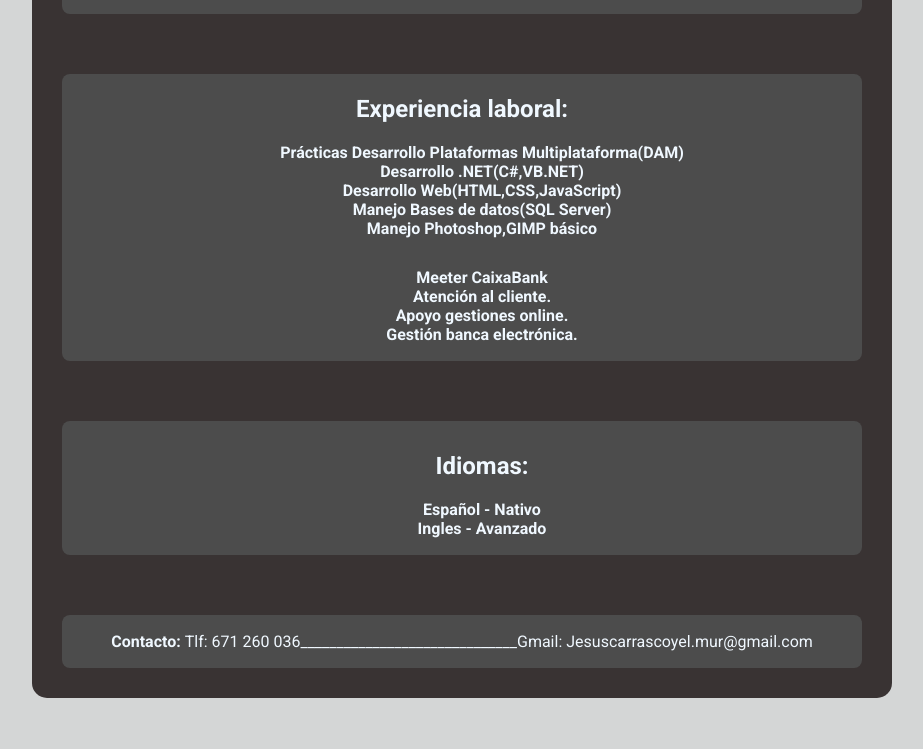
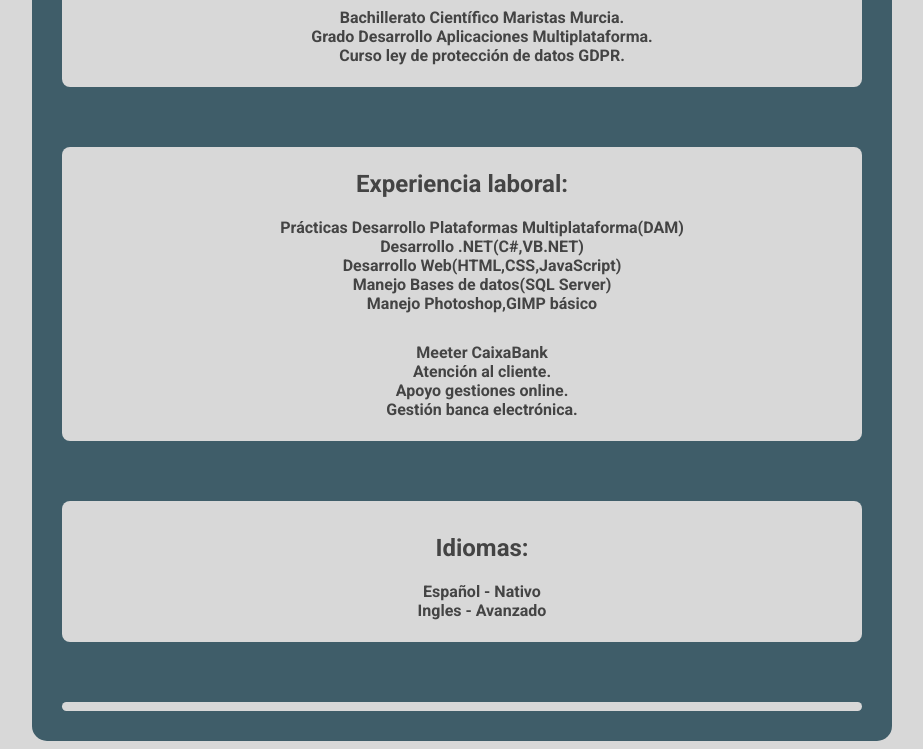
Before and after one commit to Jesuscy/Bootcamp, a plain HTML site: page 01.CurriculumCss/01-Curriculum.html in a window 1280 px wide. Shown: the part 650-1399 px from the top of the page, without its empty margins (178-1101 px from the left). Before the commit the page ends 1356 px from the top, so only its background shows below. Drawn offline with Linux system fonts and the light colour scheme.

Commit message:
cambios CV

```diff
--- a/01.CurriculumCss/01-Curriculum.css
+++ b/01.CurriculumCss/01-Curriculum.css
@@ -1,25 +1,33 @@
 .cv {
 
     width: 800px;
-    margin: 0 auto;
+    margin: auto;
     font-family: 'Roboto', sans-serif;
-    background-color: rgb(57, 51, 51);
+    font-weight: 150;
+    background-color: rgb(63, 93, 105);
     color: aliceblue;
     padding: 30px;
     border-radius: 15px;
+    transition: transform 0.1s ease-in-out;
 
 }
 
+.cv:hover{
+    transform: scale(1.05);
+}
+
 .cv-content {
-
     border-radius: 8px;
-    background-color: rgb(76, 76, 76);
+    background-color: rgb(216, 216, 216);
     align-items: center;
     list-style: none;
     margin-top: 60px;
-    padding: 1px;
+    padding-top: 3px;
+    padding-bottom: 6px;
     text-align: center;
     transition: transform 0.1s ease-in-out;
+    color: rgb(68, 68, 68);
+
 }
 
 
--- a/01.CurriculumCss/01-Curriculum.html
+++ b/01.CurriculumCss/01-Curriculum.html
@@ -1,5 +1,5 @@
 <!DOCTYPE html>
-<html lang="en" style="background-color: rgba(111, 117, 117, 0.295);">
+<html lang="en" style="background-color: rgba(194, 194, 194, 0.623);">
 
 <head>
     <meta charset="UTF-8">
@@ -12,7 +12,7 @@
 
 <body>
 
-    <div class="cv">
+    <div class="cv" style="margin-top: 60px;">
         <h1 style="text-align: center;">
             Jesús
             Carrasco Yelo</h1>
@@ -106,8 +106,6 @@
         </div>
         <div class="cv-content">
 
-                <p><strong>Contacto: </strong> Tlf: 671 260 036______________________________Gmail:
-                    Jesuscarrascoyel.mur@gmail.com</p>
 
             </div>
     </div>
```
